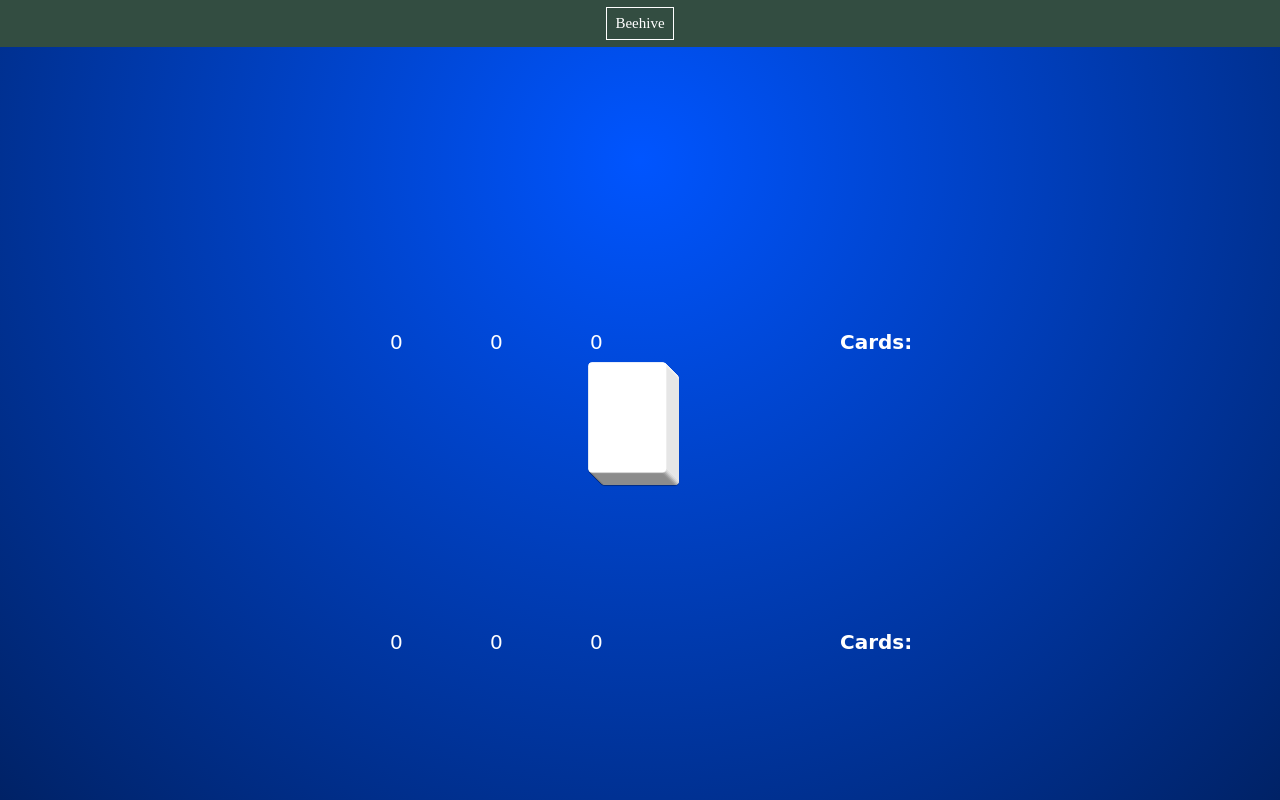
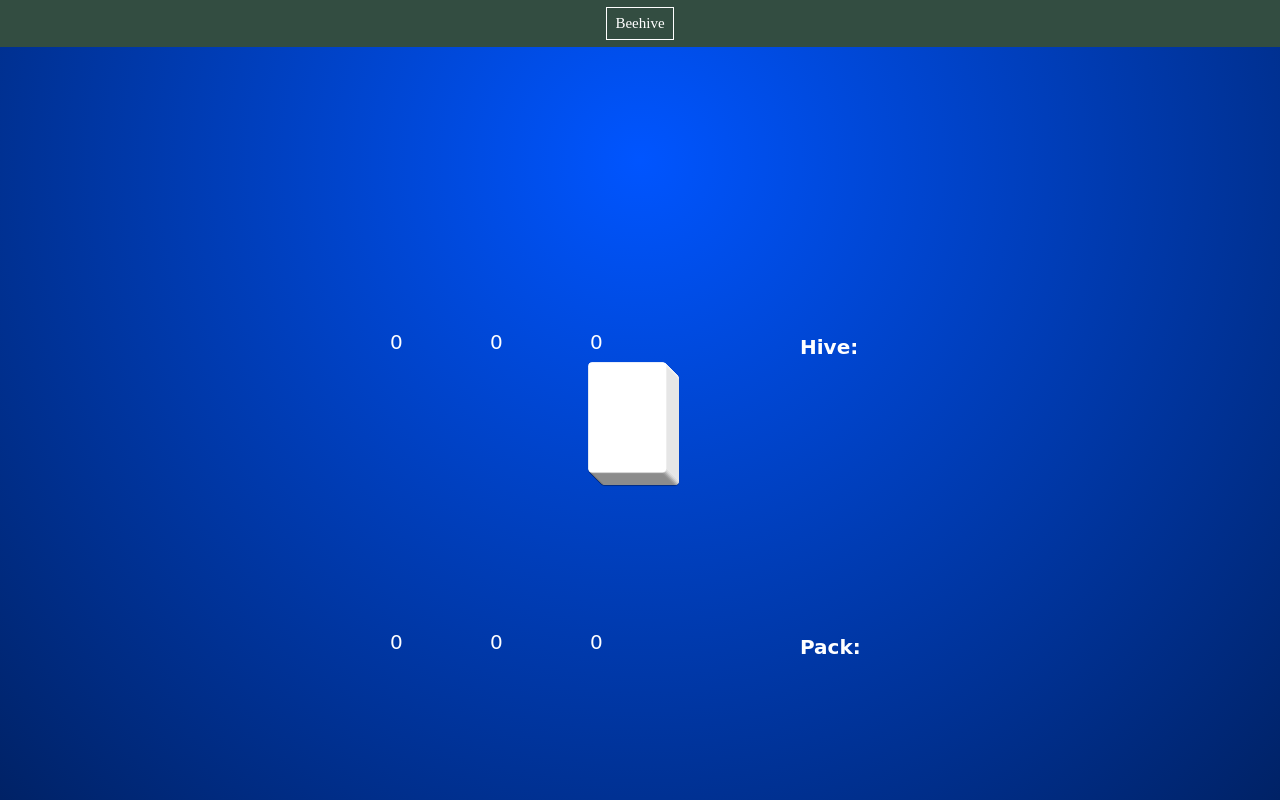
Before and after one commit to jan438/Beehive, a plain HTML site: page index.html in a window 1280 px wide. Drawn offline with Linux system fonts and the light colour scheme; a web font is replaced by a local one.

Commit message:
Position count of the hive and pack cards changed

```diff
--- a/css/Beehive.css
+++ b/css/Beehive.css
@@ -403,16 +403,16 @@ div#counthivecards {
 	font-family: "Alice Regular", cursive;
 	font-weight: bold;
 	font-size: 20px;
-	left: 200px;
-	top: -100px;
+	left: 160px;
+	top: -95px;
 }
 div#countpackcards {
 	position: absolute;
 	font-family: "Alice Regular", cursive;
 	font-weight: bold;
 	font-size: 20px;
-	left: 200px;
-	top: 200px;
+	left: 160px;
+	top: 205px;
 }
 div#countcards0 {
 	position: absolute;
--- a/index.html
+++ b/index.html
@@ -11,8 +11,8 @@
   </head>
   <body>
 	<div id="container">
-		<div style="color:#FFFFFF" id="counthivecards">Cards:</div>
-		<div style="color:#FFFFFF" id="countpackcards">Cards:</div>
+		<div style="color:#FFFFFF" id="counthivecards">Hive:</div>
+		<div style="color:#FFFFFF" id="countpackcards">Pack:</div>
 		<div style="color:#FFFFFF" id="countcards0">0</div>
 		<div style="color:#FFFFFF" id="countcards1">0</div>
 		<div style="color:#FFFFFF" id="countcards2">0</div>
```
